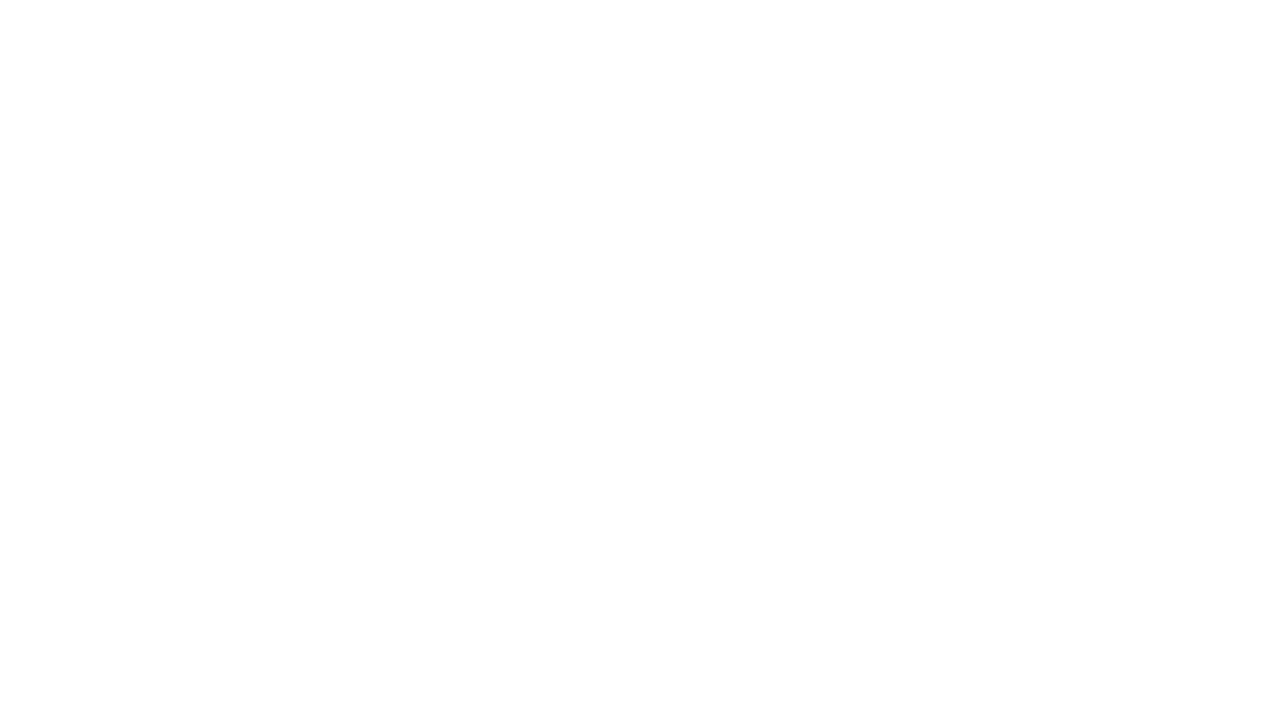
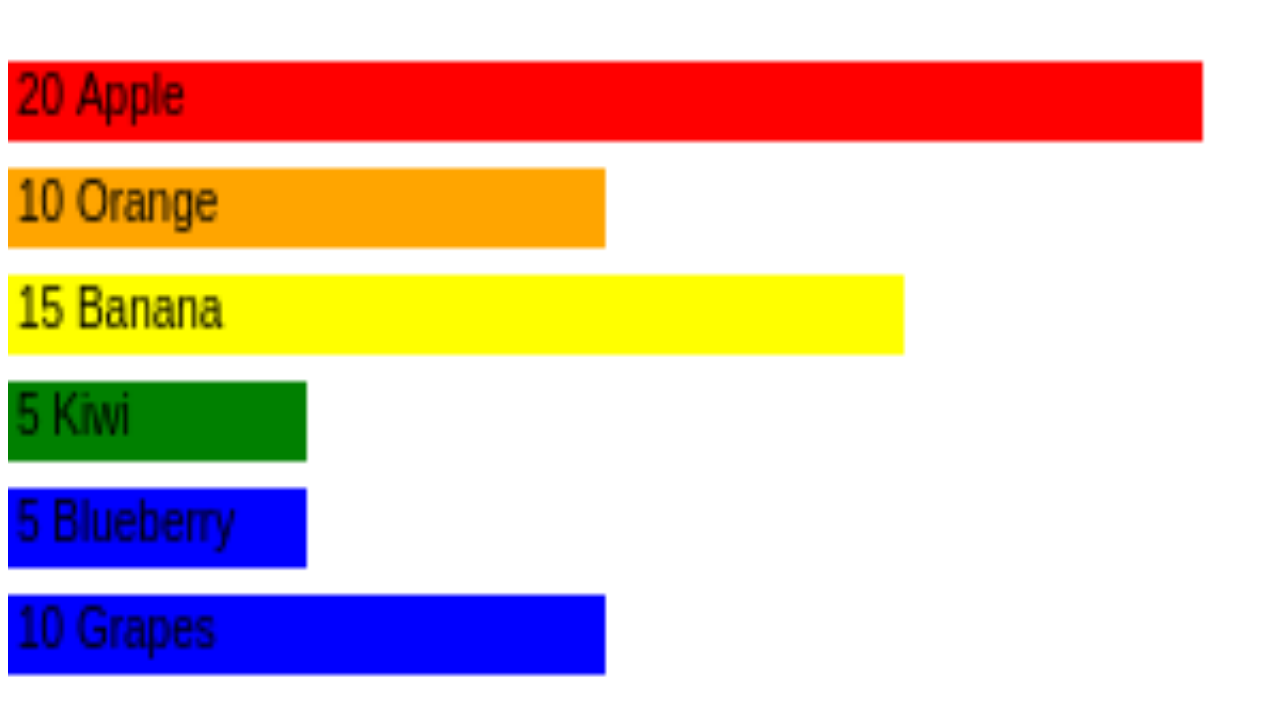
Before and after one commit to birongliu/multimedia-programming, a plain HTML site: page labs/fruit/index.html in a window 1280 px wide. Drawn offline with Linux system fonts and the light colour scheme.

Commit message:
Update HTML and JavaScript code for fruit lab

```diff
--- a/labs/fruit/index.html
+++ b/labs/fruit/index.html
@@ -1,12 +1,12 @@
 <!DOCTYPE html>
 <html lang="en">
-<head>
-    <meta charset="UTF-8">
-    <meta name="viewport" content="width=device-width, initial-scale=1.0">
+  <head>
+    <meta charset="UTF-8" />
+    <meta name="viewport" content="width=device-width, initial-scale=1.0" />
     <title>Document</title>
-</head>
-<body>
-    <script src="./index.js"></script>
-    <canvas id="canvas" style="width: 100%; height: 100%"></canvas>
-</body>
+  </head>
+  <body>
+    <canvas id="canvas" style="width: 100vw; height: 100lvh"></canvas>
+    <script src="index.js"></script>
+  </body>
 </html>
--- a/labs/fruit/index.js
+++ b/labs/fruit/index.js
@@ -1,4 +1,45 @@
-const fruit = [
-    { name: "Apple", quantity: 20, color: "red" },
-    { name: "Orangle", quantity: 10, color: "orange" }
-]
+const canvasDocs = document.getElementById("canvas");
+const json = [
+  {
+    name: "Apple",
+    quantity: 20,
+    color: "red",
+  },
+  {
+    name: "Orange",
+    quantity: 10,
+    color: "orange",
+  },
+  {
+    name: "Banana",
+    quantity: 15,
+    color: "yellow",
+  },
+  {
+    name: "Kiwi",
+    quantity: 5,
+    color: "green",
+  },
+  {
+    name: "Blueberry",
+    quantity: 5,
+    color: "blue",
+  },
+  {
+    name: "Grapes",
+    quantity: 10,
+    color: "blue",
+  },
+];
+
+const canvas = document.getElementById("canvas");
+const ctx = canvas.getContext("2d");
+let height = 0;
+for (let i = 0; i < json.length; i++) {
+  ctx.fillStyle = json[i].color;
+  ctx.fillRect(0, 10 + height, 14 * (json[i].quantity), 15);
+  ctx.fillStyle = "black"
+  ctx.font = "10px"
+  ctx.fillText(`${json[i].quantity} ${json[i].name}`, 2, (height + 20))
+  height += 20;
+}
```
